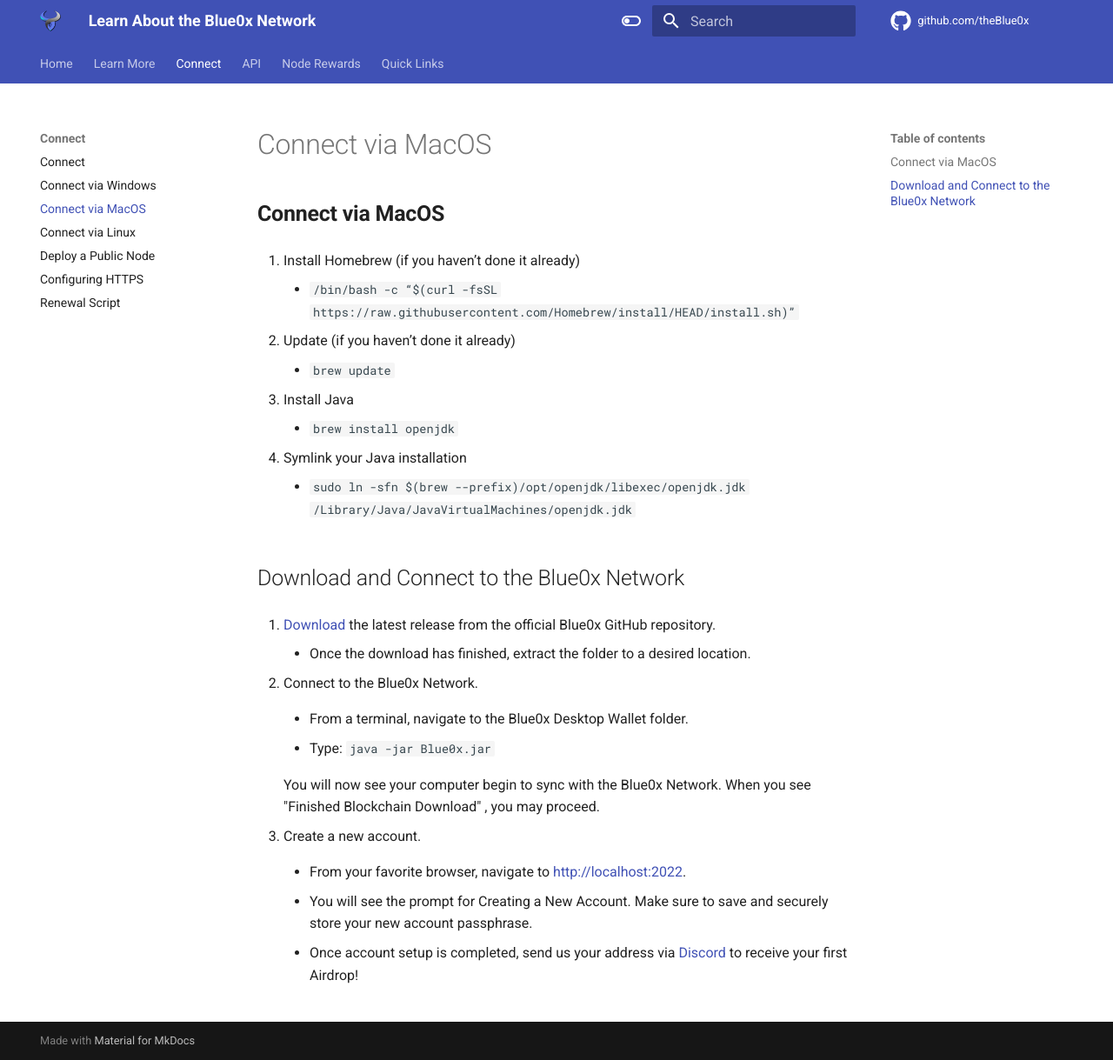
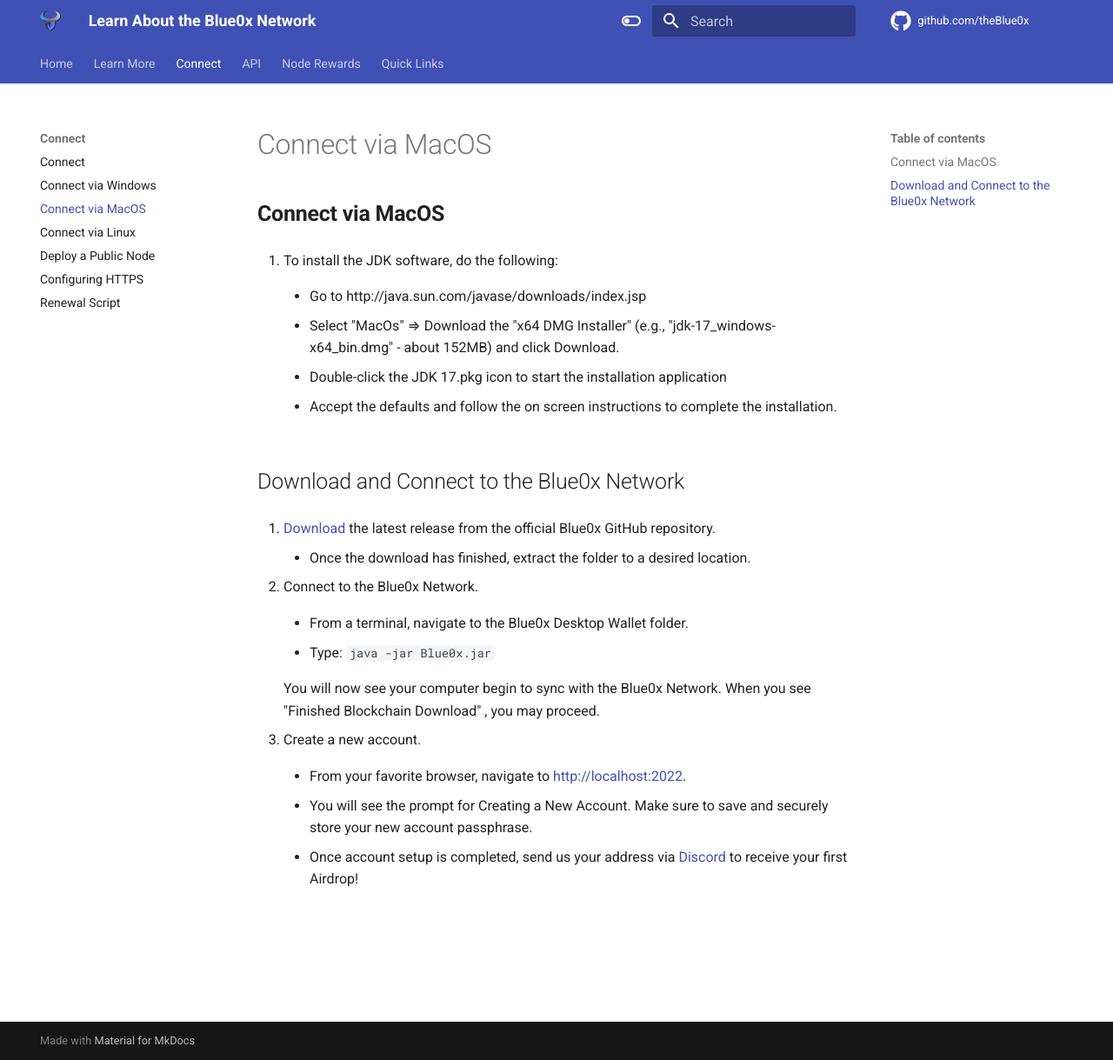
Before and after one commit to theBlue0x/docs, an MkDocs documentation site: the page built from docs/connect/local_mac.md, in a window 1280 px wide and 1219 px high. Shown: the whole window at 87% size. Built offline with MkDocs 1.6.1 and Material for MkDocs 9.7.7, drawn with Linux system fonts in a browser that asks for light colours.

Commit message:
Update local_mac.md

```diff
--- a/docs/connect/local_mac.md
+++ b/docs/connect/local_mac.md
@@ -1,20 +1,16 @@
 ## **Connect via MacOS** ##
 
-1. Install Homebrew (if you haven’t done it already)
+1. To install the JDK software, do the following:
 
-  	- `/bin/bash -c “$(curl -fsSL https://raw.githubusercontent.com/Homebrew/install/HEAD/install.sh)”`
 
-2. Update (if you haven’t done it already)
+     - Go to http://java.sun.com/javase/downloads/index.jsp
 
-  	- `brew update`
+     - Select "MacOs" ⇒ Download the "x64 DMG Installer" (e.g., "jdk-17_windows-x64_bin.dmg" - about 152MB) and click Download.
 
-3. Install Java
+     - Double-click the JDK 17.pkg icon to start the installation application
 
-  	- `brew install openjdk`
+     - Accept the defaults and follow the on screen instructions to complete the installation.
 
-4. Symlink your Java installation
-
-  	- `sudo ln -sfn $(brew --prefix)/opt/openjdk/libexec/openjdk.jdk /Library/Java/JavaVirtualMachines/openjdk.jdk`
 
 ## Download and Connect to the Blue0x Network
 
```
